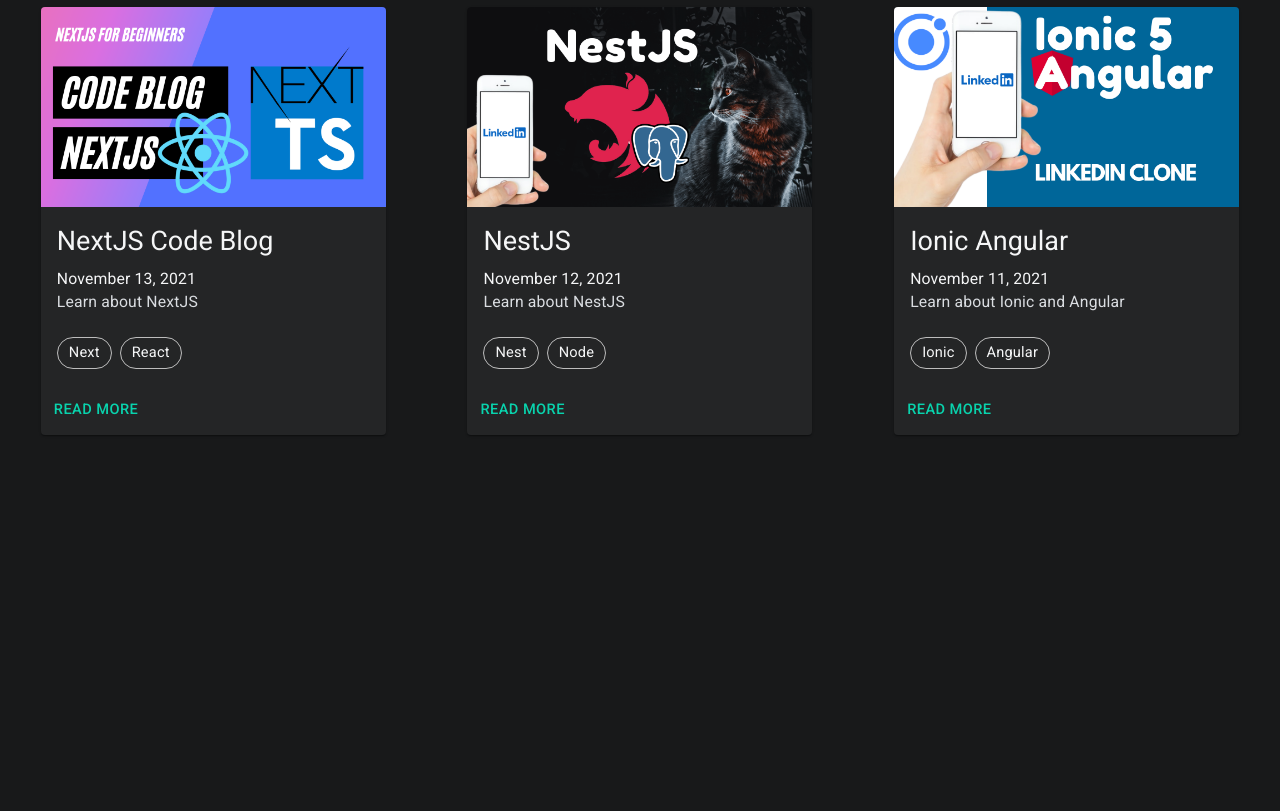
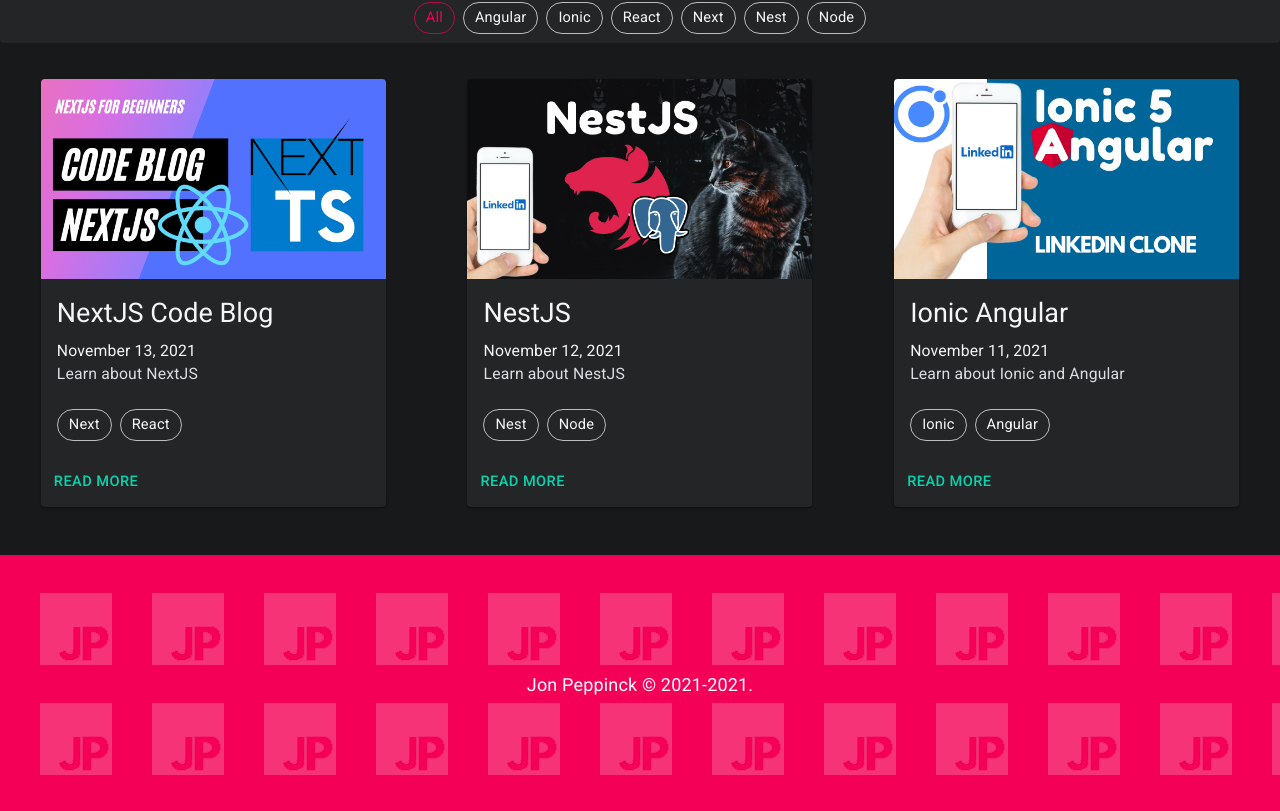
Before and after one commit to Jon-Peppinck/nextjsblog, a Next.js app: page /blog in a window 1280 px wide. Shown: the part 307-1118 px from the top of the page. Before the commit the page ends 800 px from the top, so only its background shows below. Built offline with nearby package versions, Linux system fonts and the light colour scheme.

Commit message:
Custom 404 Page; Footer;

```diff
--- /dev/null
+++ b/components/Footer.component.tsx
@@ -0,0 +1,30 @@
+const FooterComponent = () => {
+  const FOOTER_HEIGHT_PX = '256px';
+
+  return (
+    <footer
+      style={{
+        position: 'absolute',
+        bottom: 0,
+        height: FOOTER_HEIGHT_PX,
+        width: '100%',
+        background: 'url(/images/logo/JP-logos-footer.png)',
+      }}
+    >
+      <div
+        style={{
+          position: 'relative',
+          display: 'flex',
+          justifyContent: 'center',
+          alignContent: 'center',
+          color: 'white',
+          paddingTop: '116px',
+        }}
+      >
+        Jon Peppinck &copy; 2021-{new Date().getFullYear()}.
+      </div>
+    </footer>
+  );
+};
+
+export default FooterComponent;
--- a/pages/_app.tsx
+++ b/pages/_app.tsx
@@ -10,7 +10,9 @@
 } from '@mui/material';
 
 import '../styles/globals.css';
+
 import HeaderComponent from '../components/Header.component';
+import FooterComponent from '../components/Footer.component';
 
 import {
   getStoredTheme,
@@ -34,9 +36,12 @@
 
   const customTheme = useTheme(); // for use in other components - could potentially use theme
 
+  const FOOTER_HEIGHT_PX = '256px';
+
   return (
     <ThemeProvider theme={theme}>
       <CssBaseline />
+      <div style={{ position: 'relative', minHeight: '100vh' }}>
         <HeaderComponent
           mode={mode}
           onChange={() => {
@@ -45,8 +50,11 @@
             setStoredTheme(newMode);
           }}
         />
-
+        <div style={{ paddingBottom: FOOTER_HEIGHT_PX }}>
           <Component {...pageProps} />
+        </div>
+        <FooterComponent />
+      </div>
     </ThemeProvider>
   );
 }
--- a/pages/blog.tsx
+++ b/pages/blog.tsx
@@ -47,7 +47,7 @@
   }, [tags]);
 
   return (
-    <>
+    <div style={{ paddingTop: '72px', marginBottom: '48px' }}>
       <Typography align='center' color='primary' variant='h1'>
         Blog
       </Typography>
@@ -123,7 +123,7 @@
           }
         })}
       </div>
-    </>
+    </div>
   );
 };
 
--- a/pages/index.tsx
+++ b/pages/index.tsx
@@ -61,7 +61,7 @@
           <p>This is the first video - Creating a coding blog</p>
         </div>
       </Box>
-      <div>
+      <div style={{ marginBottom: '48px' }}>
         {posts.map((post: Post, index: number) => (
           <CardComponent key={index} post={post} />
         ))}
--- a/pages/learn/[topic]/[slug].tsx
+++ b/pages/learn/[topic]/[slug].tsx
@@ -46,7 +46,7 @@
           metaData={source.scope}
         />
       </div>
-      <div style={{ width: '600px', margin: 'auto' }}>
+      <div style={{ width: '600px', margin: 'auto', marginTop: '120px' }}>
         <MDXRemote {...source} components={components} />
       </div>
     </>
```
Also changed, not shown: pages/404.tsx (added, +79 -0 lines), public/images/logo/JP-logos-footer.png (added). Lines whose indentation alone changed are shown as unchanged.
